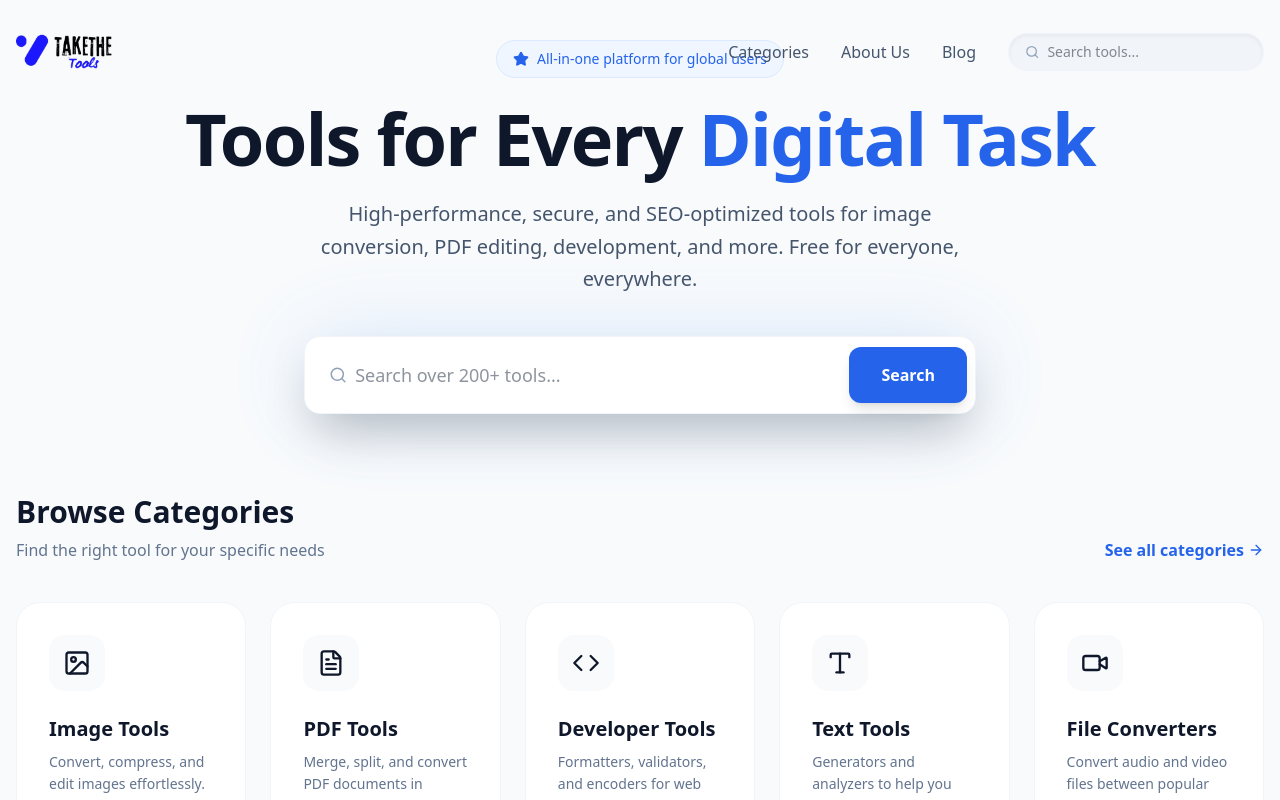
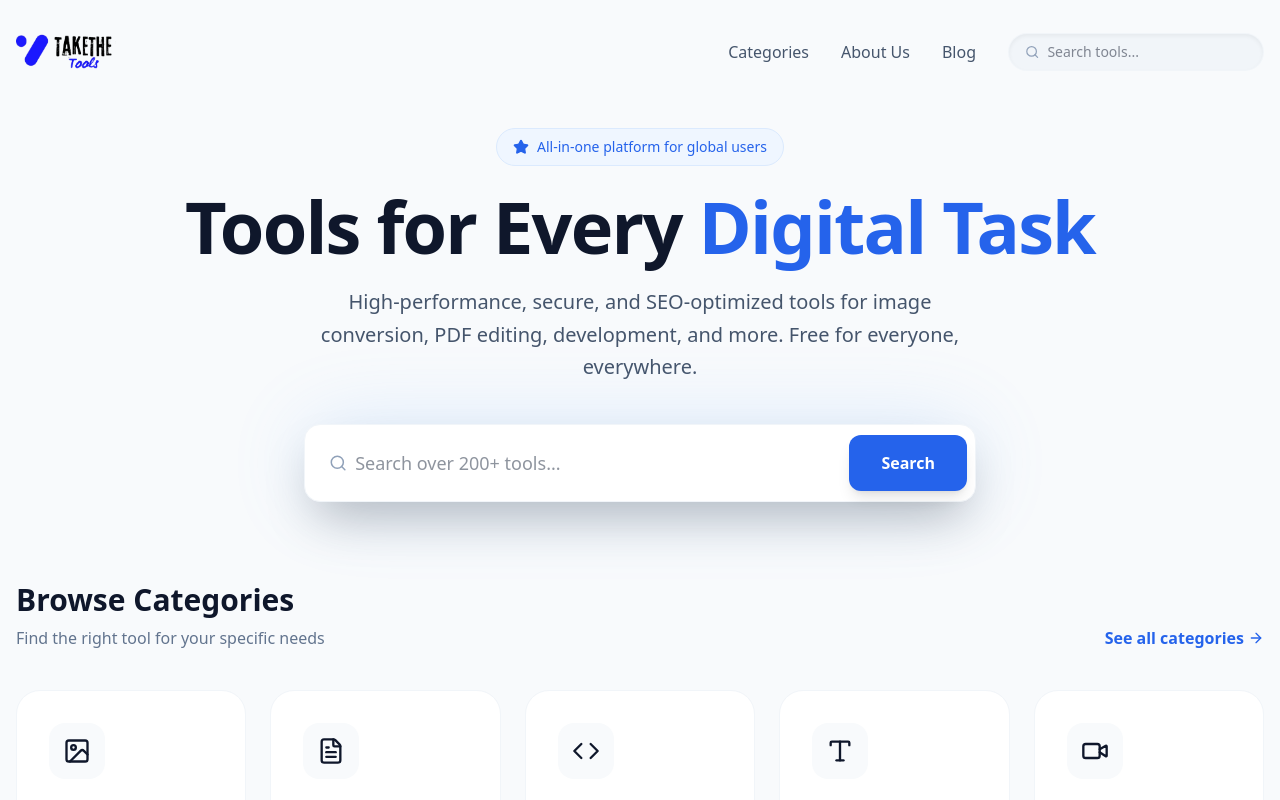
Before and after one commit to takethetools/TakeTheTools, a Next.js app: page / in a window 1280 px wide. Shown: the top 800 px of the page. Built offline with nearby package versions, Linux system fonts and the light colour scheme.

Commit message:
upgrader complete website

```diff
--- a/src/app/layout.tsx
+++ b/src/app/layout.tsx
@@ -133,7 +133,9 @@ export default function RootLayout({
           `}
         </Script>
         <Header />
-        <main className="flex-grow">{children}</main>
+        <div className="pt-[72px] md:pt-[88px]">
+          <main className="flex-grow">{children}</main>
+        </div>
         <Footer />
         <CookieConsent />
         <GoogleAdSense publisherId="ca-pub-2006415668111484" />
```
